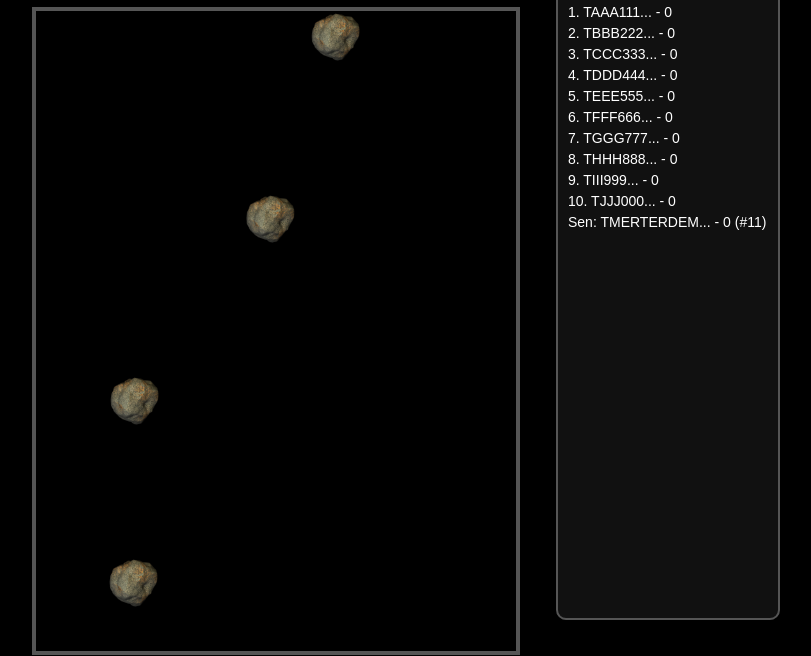
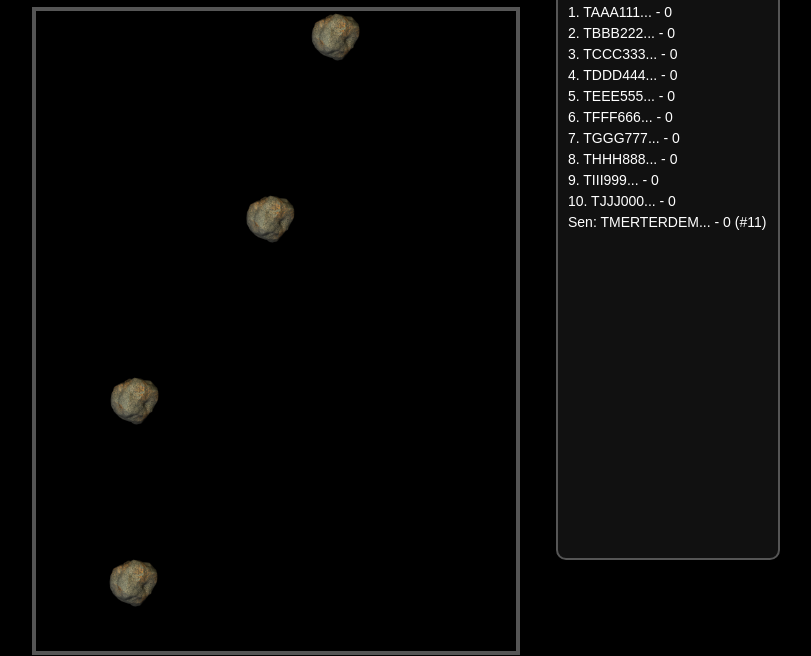
Before and after one commit to Merdem17/MTrxGame, a website: page index.html in a window 1280 px wide. Shown: the part 144-800 px from the top of the page, without its empty margins (364-1175 px from the left). Drawn offline with Linux system fonts and the light colour scheme.

Commit message:
Add files via upload

```diff
--- a/index.html
+++ b/index.html
@@ -45,10 +45,11 @@ canvas {
 
 /* Lider tablosu */
 #leaderboard-container {
-  position: absolute;      /* absolute ile sabit konum */
+  position: absolute;
   top: 50px;
-  left: calc(50% + 280px); /* oyun alanının ortasından sağa kaydır */
+  left: calc(50% + 280px);
   width: 200px;
+  height: 580px; /* Yükseklik biraz düşürüldü */
   background: #111;
   border: 2px solid #555;
   border-radius: 10px;
@@ -108,7 +109,6 @@ canvas.height = window.innerHeight > 600 ? 640 : window.innerHeight*0.7;
 window.addEventListener("resize", ()=>{
   canvas.width = window.innerWidth > 600 ? 480 : window.innerWidth*0.9;
   canvas.height = window.innerHeight > 600 ? 640 : window.innerHeight*0.7;
-  updateLeaderboardHeight(); // yükseklik eşitle
 });
 
 let puan = 0;
@@ -262,13 +262,6 @@ function updateLeaderboard(currentScore){
   }
 }
 
-// ------------------- Lider tablosu yüksekliği canvas ile eşit -------------------
-function updateLeaderboardHeight() {
-  document.getElementById("leaderboard-container").style.height = canvas.height + "px";
-}
-updateLeaderboardHeight();
-window.addEventListener("resize", updateLeaderboardHeight);
-
 updateLeaderboard(puan);
 </script>
 
```
